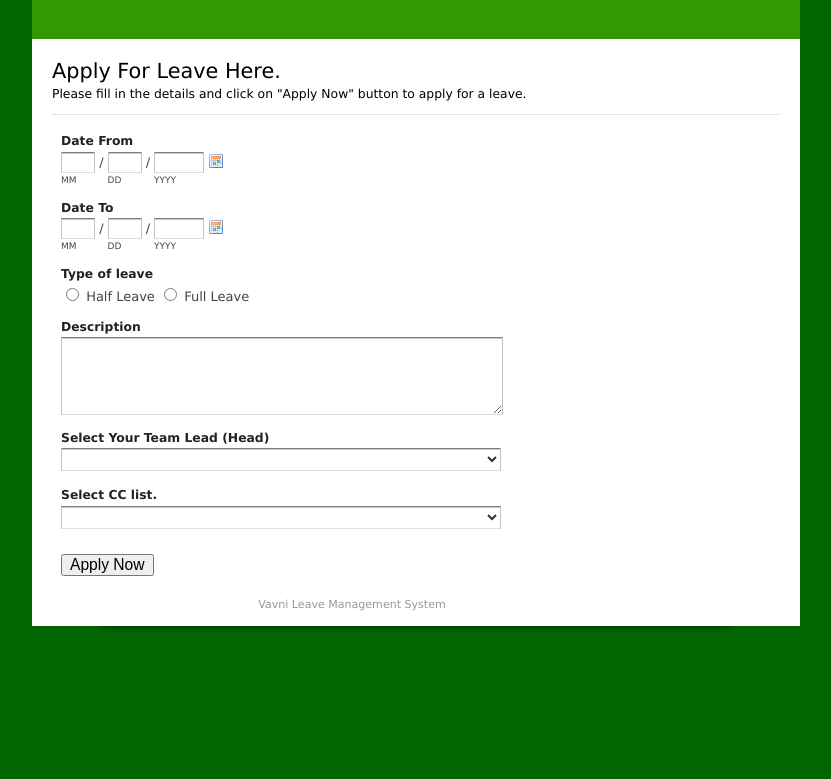
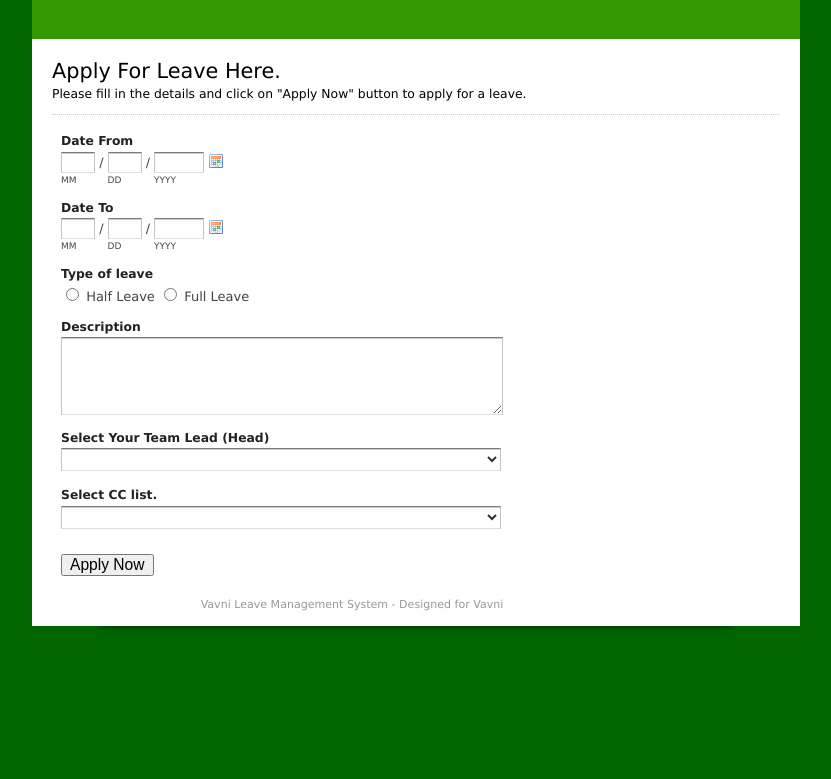
Before and after one commit to rayate2410/VavniLMS, a Django app: template HelloDjango/HelloDjango/templates/apply_for_leave.html in a window 1280 px wide. Shown: the part 21-800 px from the top of the page, without its empty margins (224-1055 px from the left). Run offline with Django 3.2, Linux system fonts and the light colour scheme; the template is opened without the code that fills it, so the values that code supplies are empty; parts of the project's set-up code (start-up, migrations or seed data) failed here and were passed over; some libraries are stand-ins or nearby versions.

Commit message:
bash first commit

```diff
--- a/HelloDjango/HelloDjango/templates/apply_for_leave.html
+++ b/HelloDjango/HelloDjango/templates/apply_for_leave.html
@@ -141,7 +141,7 @@
 			<option value="" selected="selected"></option>
 <option value="1" >Aakash Rayate (arayate@vavni.com)</option>
 <option value="2" >Jigar Patel (jpatel@vavni.com)</option>
-<option value="3" >Jadav Bheda (jbheda@vavni.com)</option>
+<option value="3" >Jadav Bheda (jbheda@vavni.comasdsadasdasds)</option>
 
 		</select>
 		</div><p class="guidelines" id="guide_8"><small>An e-mail will be sent to your CC list when this leave is approved.</small></p>
@@ -155,7 +155,7 @@
 			</ul>
 		</form>
 		<div id="footer">
-			Vavni Leave Management System
+			Vavni Leave Management System - Designed for Vavni
 		</div>
 
 	</div>
```
